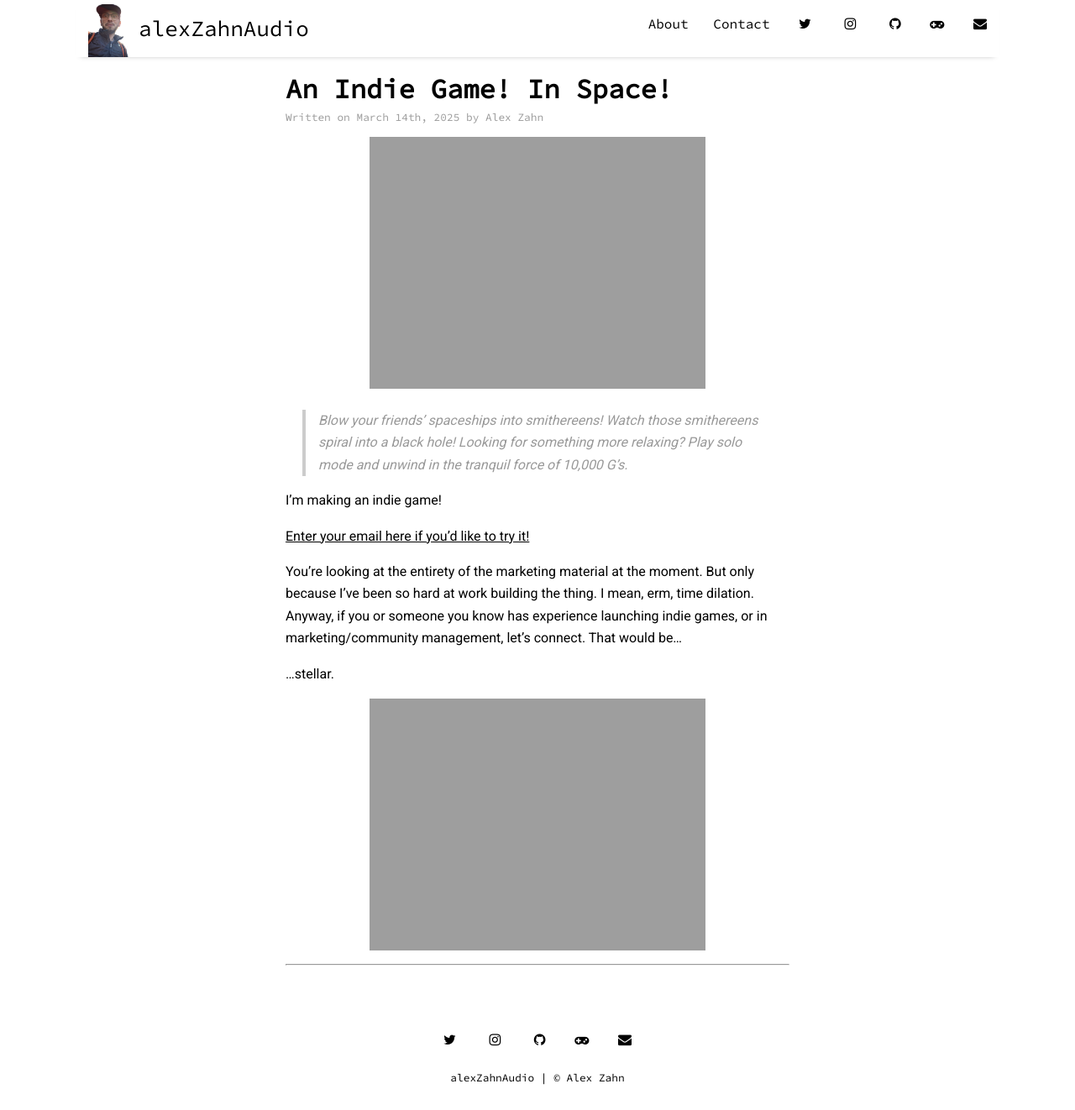
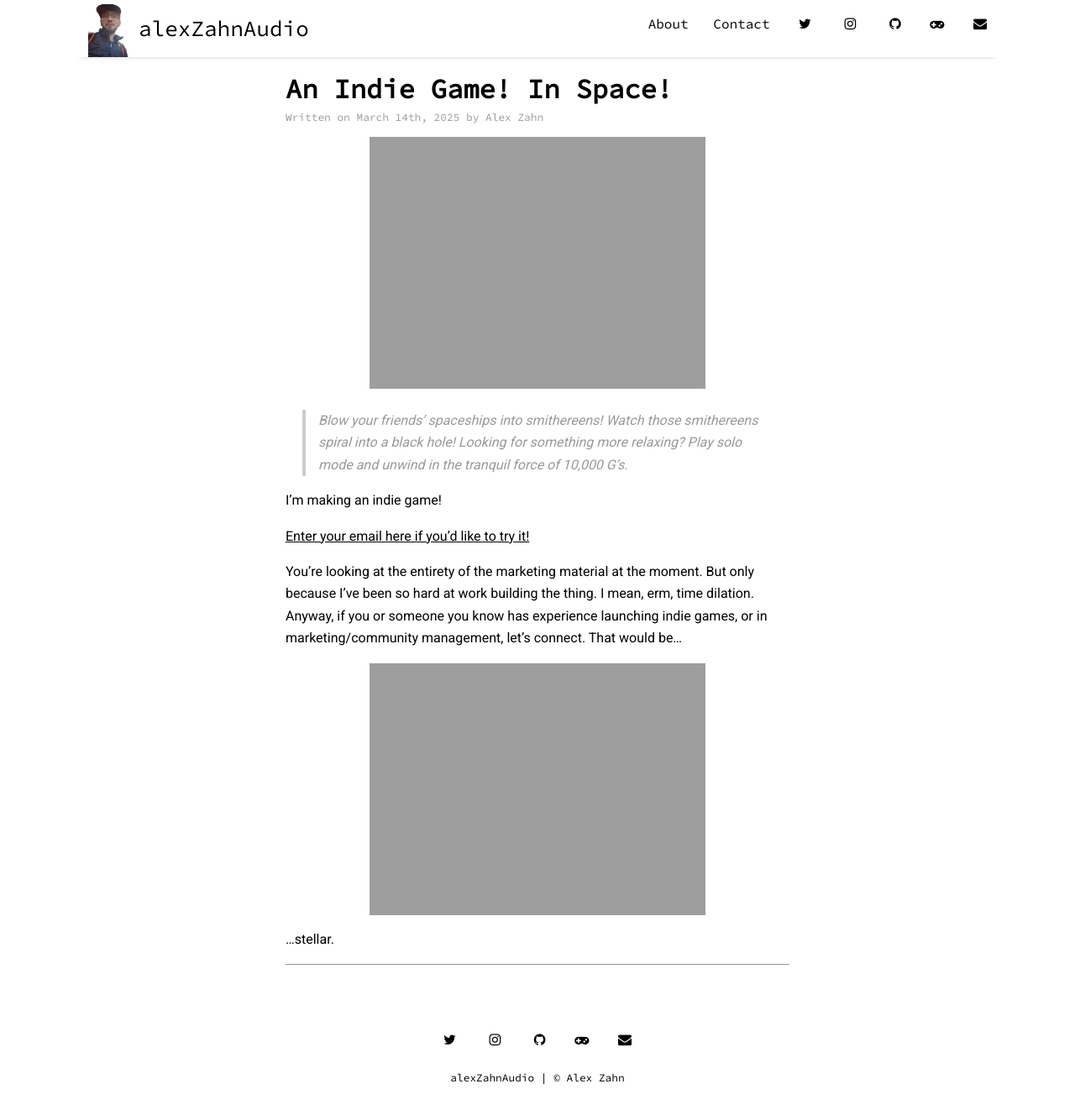
Before and after one commit to alexzahnaudio/alexzahnaudio.github.io, a Jekyll site: the page built from _posts/2025-03-14-rift-jumpers.md, in a window 1280 px wide and 1322 px high. Shown: the whole window at 84% size. Built offline with Jekyll 4.4.1, drawn with Linux system fonts in a browser that asks for light colours; nearby versions of some CDN libraries.

Commit message:
Update 2025-03-14-rift-jumpers.md

```diff
--- a/_posts/2025-03-14-rift-jumpers.md
+++ b/_posts/2025-03-14-rift-jumpers.md
@@ -15,6 +15,6 @@ I'm making an indie game!
 
 You're looking at the entirety of the marketing material at the moment. But only because I've been so hard at work building the thing. I mean, erm, time dilation. Anyway, if you or someone you know has experience launching indie games, or in marketing/community management, let's connect. That would be...
 
+![alt text](https://alexzahnaudio.com/assets/img/rift-jumper-laser.gif "Purple player nearly melted.")
+
 ...stellar.
-
-![alt text](https://alexzahnaudio.com/assets/img/rift-jumper-laser.gif "Purple player nearly melted.")
```
